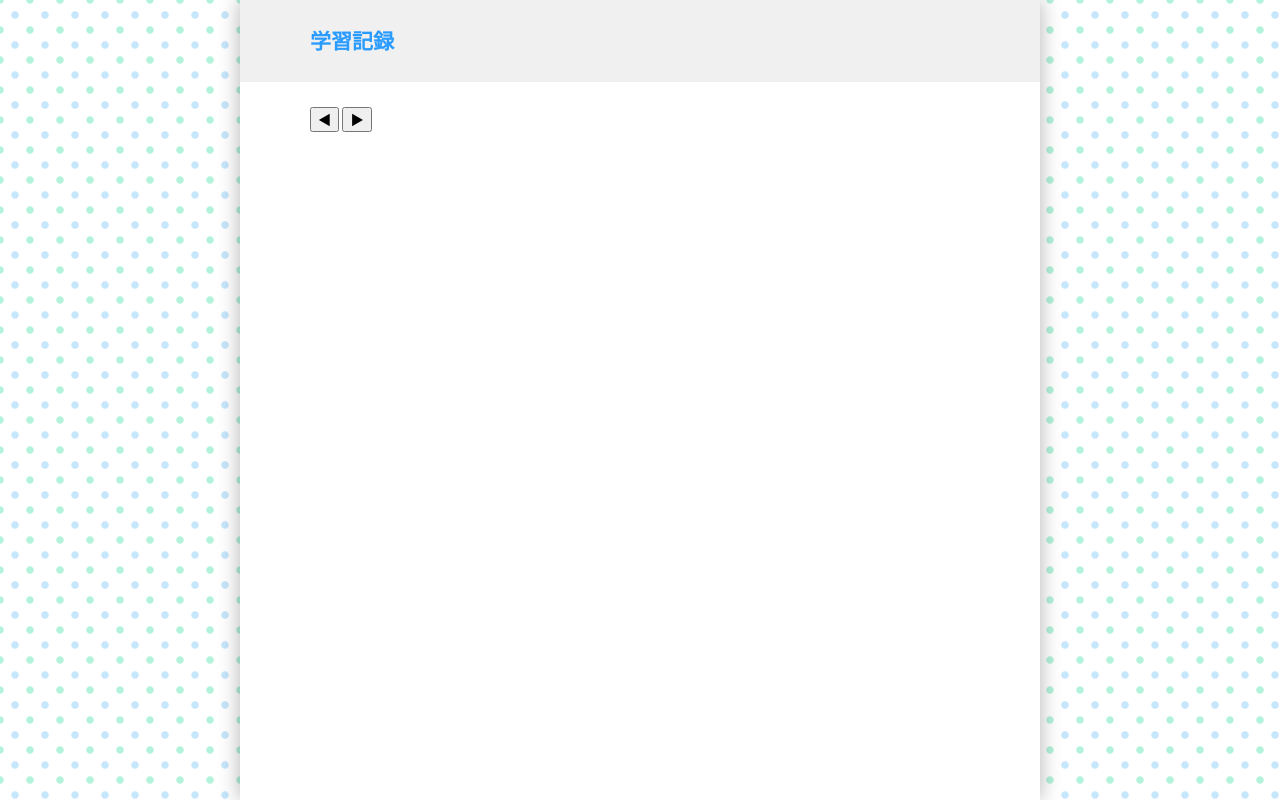
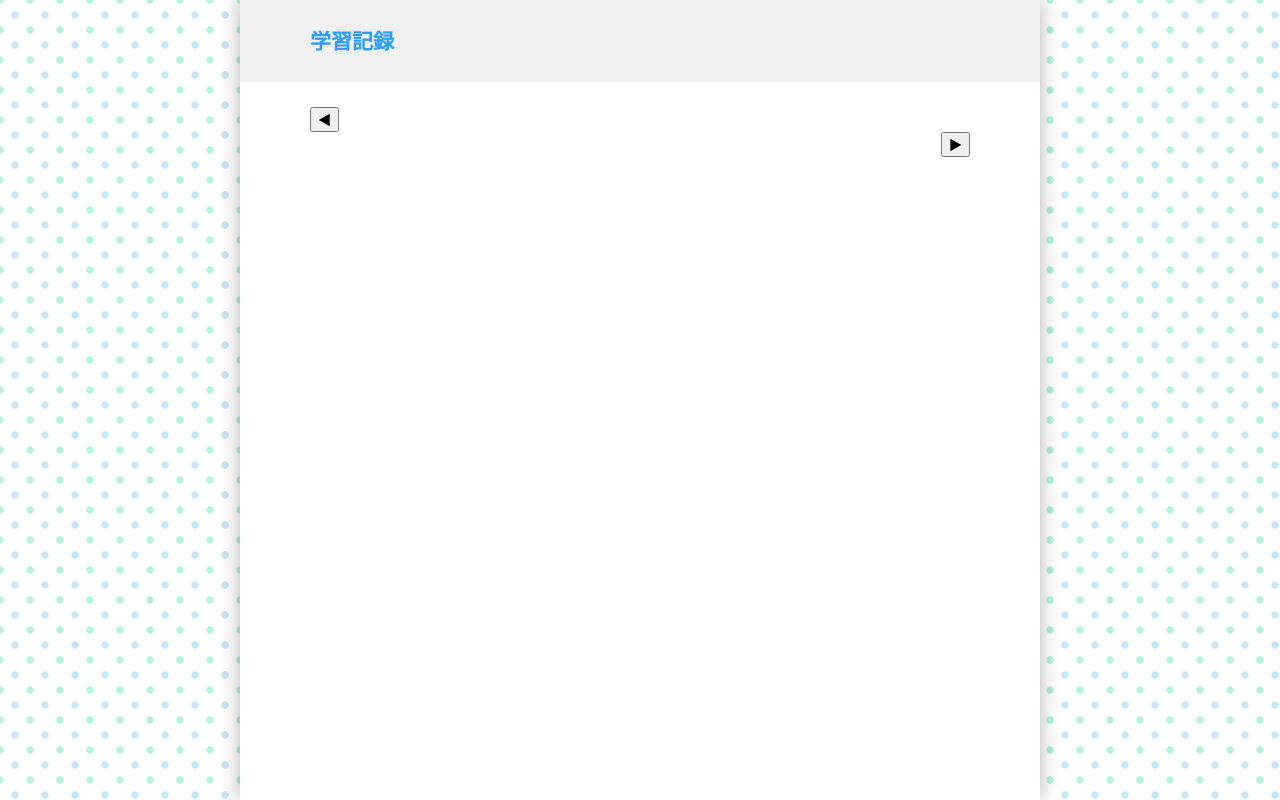
Before and after one commit to mechAneko12/IoT_project, a Django app: template manager/templates/table.html in a window 1280 px wide. Run offline with Django 3.2, Linux system fonts and the light colour scheme; the template is opened without the code that fills it, so the values that code supplies are empty; some libraries are stand-ins or nearby versions.

Commit message:
Study app

```diff
--- a/manager/static/style.css
+++ b/manager/static/style.css
@@ -135,6 +135,6 @@ a:visited { color: #4d4d4d; }
   line-height: 2em;
 }
 
-#upcount{
+h1{
   text-align: right;
 }
--- a/manager/templates/table.html
+++ b/manager/templates/table.html
@@ -14,7 +14,8 @@
     <script type="text/javascript" src="https://www.gstatic.com/charts/loader.js"></script>
     <script src="https://ajax.aspnetcdn.com/ajax/jQuery/jquery-3.4.1.min.js"></script>
     <button type = "button" id = "downcount">◀</button>
-    <button type = "button" id = "upcount">▶</button>
+    <h1><button type = "button" id = "upcount">▶</button></h1>
+
 
   <link href="https://fonts.googleapis.com/css?family=Lato:100,300,400,700,900" rel="stylesheet" type="text/css">
   <link rel="stylesheet" href="{% static 'style.css' %}">
```
